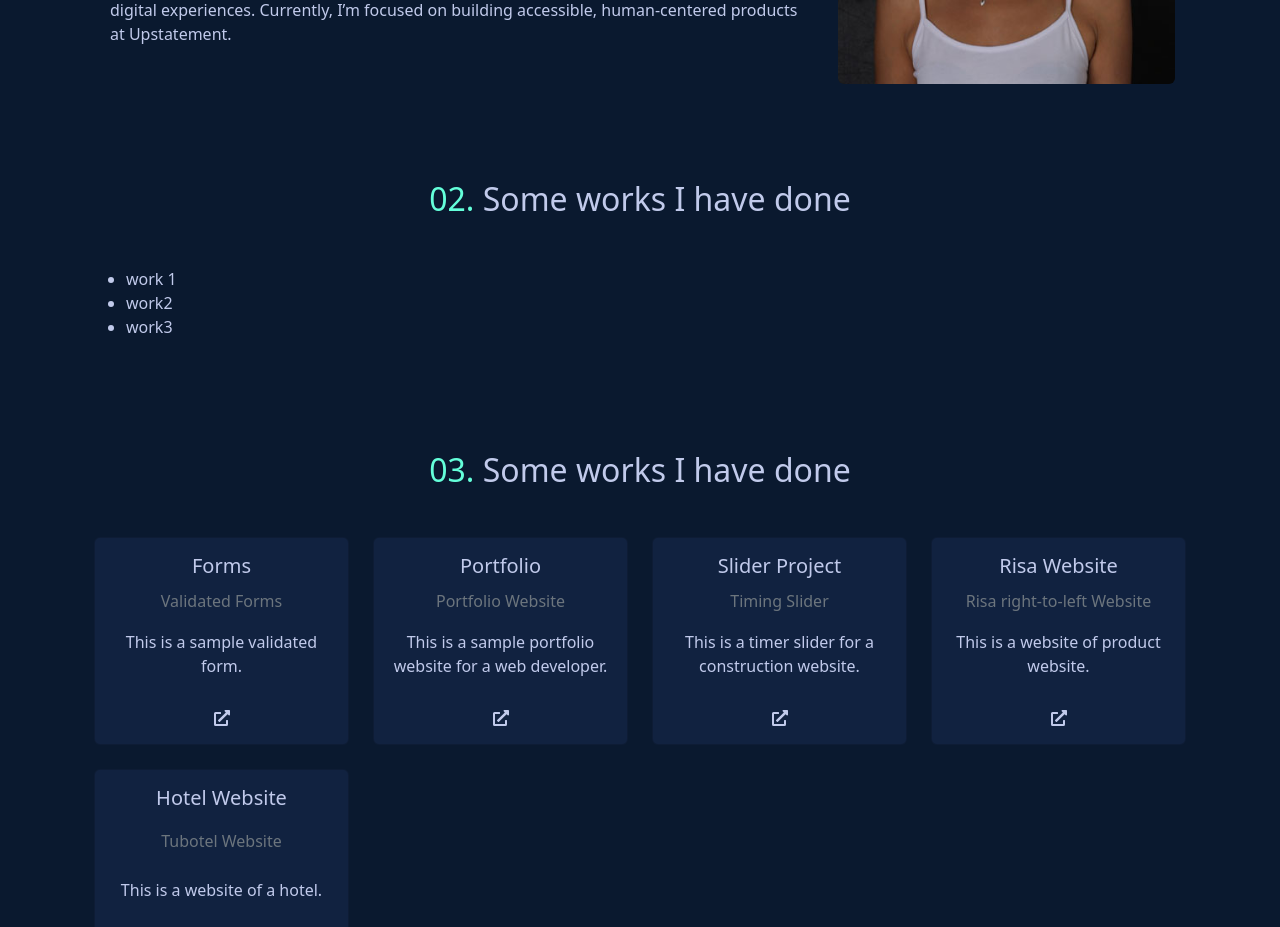
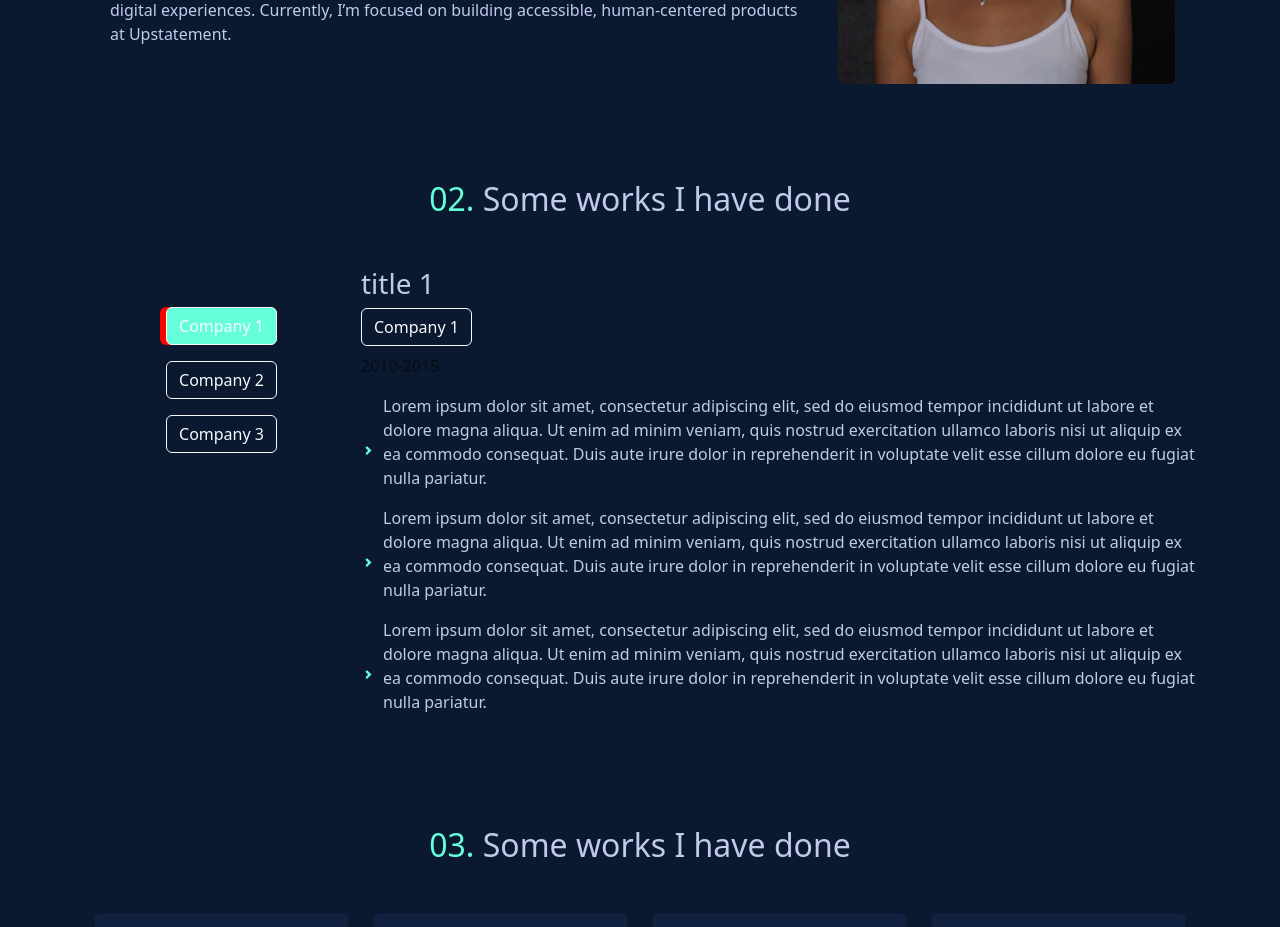
Before and after one commit to Razieh-Abedi/my-portfolio-app, a React (Create React App) app: page / in a window 1280 px wide. Shown: the part 520-1447 px from the top of the page. Built offline with nearby package versions, Linux system fonts and the light colour scheme.

Commit message:
added the experience section

```diff
--- a/src/App.css
+++ b/src/App.css
@@ -16,7 +16,7 @@ code {
 
 /* Custome Css */
 .dropdownContent {
-  background-color: #112240 ;
+  background-color: #112240;
 }
 .webBtn {
   background-color: #112240;
@@ -88,3 +88,40 @@ h2 {
 .contactLine {
   color: #64ffda;
 }
+/* .btnContainer {
+  /* display: flex; */
+
+/* @media (min-width: 992px) {
+  .btnContainer {
+    display: flex;
+    flex-direction: column !important;
+
+    justify-content: center;
+  }
+} */
+.jobBtn {
+  /* background: transparent;
+  border-color: transparent; */
+  color: #c1caeb;
+  text-transform: capitalize;
+  border-color: transparent;
+  background-color: #112240;
+  font-size: 1.25rem;
+  margin: 0 0.5rem;
+  cursor: pointer;
+  padding: 0.25rem 2rem;
+  line-height: 1;
+}
+.activeJobBtn {
+  box-shadow: -6px 0px 0px 0px red !important;
+  background-color: #64ffda !important;
+}
+
+.jobIcon {
+  color: #64ffda;
+  font-size: 2.7rem !important;
+}
+
+.companyBtn {
+  background-color: #112240;
+}
--- /dev/null
+++ b/src/ExperienceData.js
@@ -0,0 +1,39 @@
+const ExperienceData = [
+    {
+      id: 1,
+      company: "Company 1",
+      dates: "2010-2015",
+      title: "title 1",
+      duties: [
+        "Lorem ipsum dolor sit amet, consectetur adipiscing elit, sed do eiusmod tempor incididunt ut labore et dolore magna aliqua. Ut enim ad minim veniam, quis nostrud exercitation ullamco laboris nisi ut aliquip ex ea commodo consequat. Duis aute irure dolor in reprehenderit in voluptate velit esse cillum dolore eu fugiat nulla pariatur. ",
+        "Lorem ipsum dolor sit amet, consectetur adipiscing elit, sed do eiusmod tempor incididunt ut labore et dolore magna aliqua. Ut enim ad minim veniam, quis nostrud exercitation ullamco laboris nisi ut aliquip ex ea commodo consequat. Duis aute irure dolor in reprehenderit in voluptate velit esse cillum dolore eu fugiat nulla pariatur.",
+        "Lorem ipsum dolor sit amet, consectetur adipiscing elit, sed do eiusmod tempor incididunt ut labore et dolore magna aliqua. Ut enim ad minim veniam, quis nostrud exercitation ullamco laboris nisi ut aliquip ex ea commodo consequat. Duis aute irure dolor in reprehenderit in voluptate velit esse cillum dolore eu fugiat nulla pariatur. ",
+
+      ],
+    },
+    {
+      id: 2,
+      company: "Company 2",
+      dates: "2010-2015",
+      title: "title 1",
+      duties: [
+        "Lorem ipsum dolor sit amet, consectetur adipiscing elit, sed do eiusmod tempor incididunt ut labore et dolore magna aliqua. Ut enim ad minim veniam, quis nostrud exercitation ullamco laboris nisi ut aliquip ex ea commodo consequat. Duis aute irure dolor in reprehenderit in voluptate velit esse cillum dolore eu fugiat nulla pariatur. ",
+        "Lorem ipsum dolor sit amet, consectetur adipiscing elit, sed do eiusmod tempor incididunt ut labore et dolore magna aliqua. Ut enim ad minim veniam, quis nostrud exercitation ullamco laboris nisi ut aliquip ex ea commodo consequat. Duis aute irure dolor in reprehenderit in voluptate velit esse cillum dolore eu fugiat nulla pariatur.",
+        "Lorem ipsum dolor sit amet, consectetur adipiscing elit, sed do eiusmod tempor incididunt ut labore et dolore magna aliqua. Ut enim ad minim veniam, quis nostrud exercitation ullamco laboris nisi ut aliquip ex ea commodo consequat. Duis aute irure dolor in reprehenderit in voluptate velit esse cillum dolore eu fugiat nulla pariatur. ",
+
+      ],
+    },
+    {
+      id: 3,
+      company: "Company 3",
+      dates: "2010-2015",
+      title: "title 1",
+      duties: [
+        "Lorem ipsum dolor sit amet, consectetur adipiscing elit, sed do eiusmod tempor incididunt ut labore et dolore magna aliqua. Ut enim ad minim veniam, quis nostrud exercitation ullamco laboris nisi ut aliquip ex ea commodo consequat. Duis aute irure dolor in reprehenderit in voluptate velit esse cillum dolore eu fugiat nulla pariatur. ",
+        "Lorem ipsum dolor sit amet, consectetur adipiscing elit, sed do eiusmod tempor incididunt ut labore et dolore magna aliqua. Ut enim ad minim veniam, quis nostrud exercitation ullamco laboris nisi ut aliquip ex ea commodo consequat. Duis aute irure dolor in reprehenderit in voluptate velit esse cillum dolore eu fugiat nulla pariatur.",
+        "Lorem ipsum dolor sit amet, consectetur adipiscing elit, sed do eiusmod tempor incididunt ut labore et dolore magna aliqua. Ut enim ad minim veniam, quis nostrud exercitation ullamco laboris nisi ut aliquip ex ea commodo consequat. Duis aute irure dolor in reprehenderit in voluptate velit esse cillum dolore eu fugiat nulla pariatur. ",
+
+      ],
+    },
+  ];
+  export default ExperienceData;
--- a/src/components/Experience.jsx
+++ b/src/components/Experience.jsx
@@ -1,25 +1,51 @@
-import React from "react";
+import React, { useState } from "react";
 // import { useParams } from "react-router-dom";
+import ExperienceData from "../ExperienceData";
+import { TiChevronRight } from "react-icons/ti";
 
 function Experience() {
   // const { experience } = useParams;
+  const [value, setValue] = useState(0);
+  const { company, dates, duties, title } = ExperienceData[value];
   return (
-    <section className="py-2 py-md-5" id="experience">
+    <section className="py-2 py-md-5">
       <h2 className="text-center  mb-3 mb-md-5">
         <span className="number">02. </span>
         <span>Some works I have done</span>
       </h2>
-      <div className="container px-4">
-        <div className="row">
-          <div className="col">
-            <ul>
-              <li>work 1</li>
-              <li>work2</li>
-              <li>work3</li>
-            </ul>
-          </div>
+      <main className="d-md-flex container justify-content-between">
+        <div className="btnContainer w-25 py-4 ">
+          {ExperienceData.map((item, index) => {
+            return (
+              <button
+                key={item.id}
+                onClick={() => setValue(index)}
+                className={`mt-3 mx-auto btn btn-outline-light d-block jobBtn ${
+                  index === value ? "activeJobBtn" : ""
+                }`}
+              >
+                {item.company}
+              </button>
+            );
+          })}
         </div>
-      </div>
+        <div className="w-75 ">
+          <h3>{title}</h3>
+          <h5 className="btn btn-outline-light companyBtn">{company}</h5>
+          <p className="text-black-50">{dates}</p>
+          {duties.map((duty, index) => {
+            return (
+              <div
+                key={index}
+                className="d-flex align-items-center justify-content-start"
+              >
+                <TiChevronRight className="jobIcon me-2" />
+                <p className="jobInfo">{duty}</p>
+              </div>
+            );
+          })}
+        </div>
+      </main>
     </section>
   );
 }
--- a/src/projectData.js
+++ b/src/projectData.js
@@ -1,4 +1,3 @@
-import React from "react";
 
 const projectData = [
   {
```
